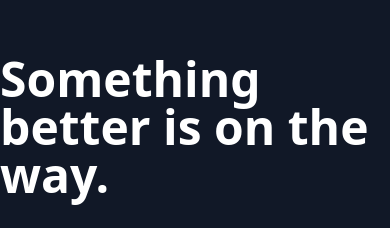
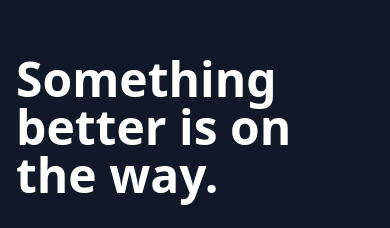
Before and after one commit to lancecore/lcplaceholder, a website: page src/index.html in a window 390 px wide. Shown: the part 105-333 px from the top of the page. Drawn offline with nearby package versions, Linux system fonts and the light colour scheme; files that its build step writes are made by us from their sources.

Commit message:
Mobile fixes

```diff
--- a/src/index.html
+++ b/src/index.html
@@ -12,7 +12,7 @@
 </head>
 
 <body class="bg-gray-50">
-  <div class="pt-40 pb-24 bg-gray-900 flex flex-col items-center justify-center">
+  <div class="px-4 md:px-0 pt-40 pb-24 bg-gray-900 flex flex-col items-center justify-center">
     <h1 class="text-5xl text-white font-bold mb-8">
       Something better is on the way.
     </h1>
```
Also changed, not shown: dist/css/style.css, dist/index.html.
